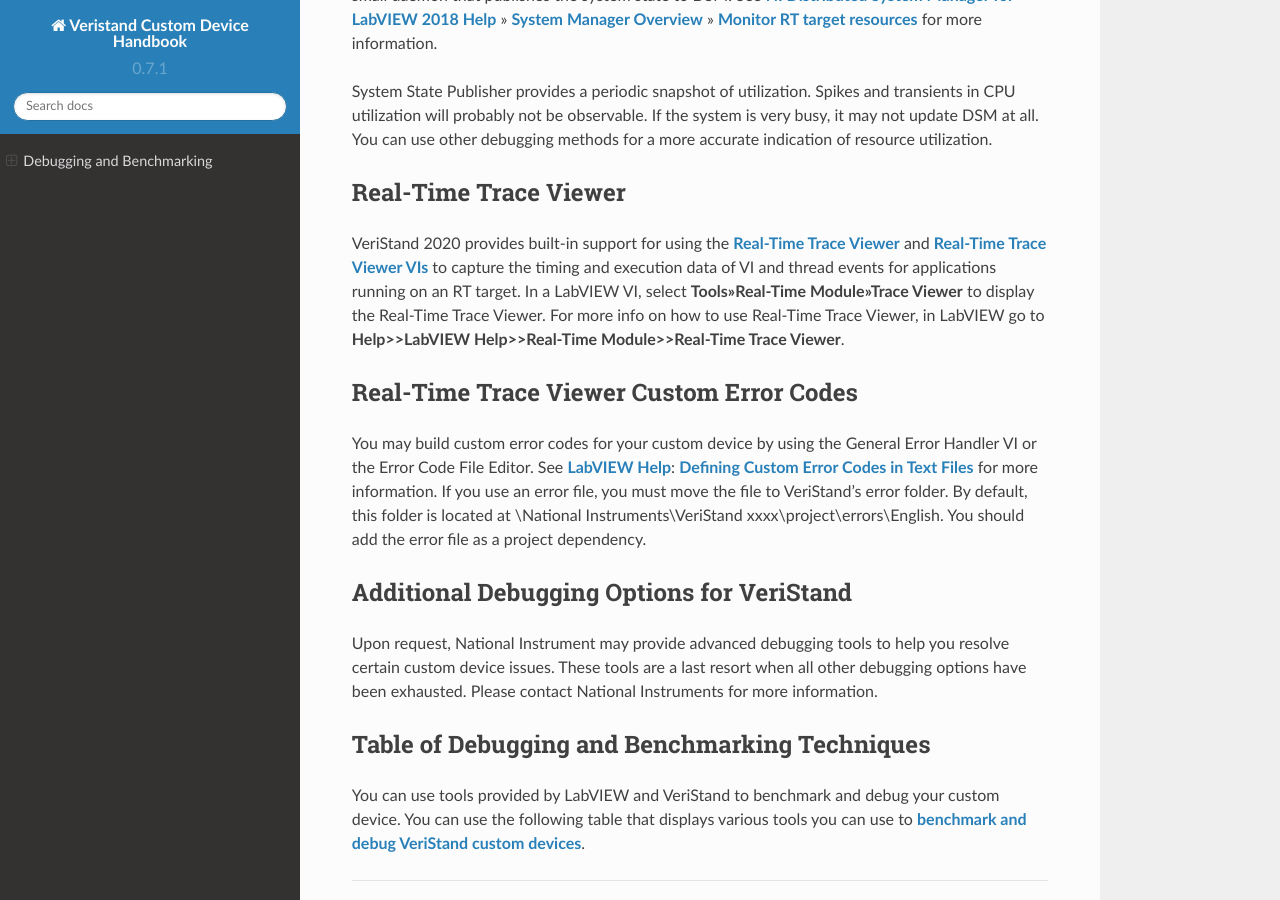
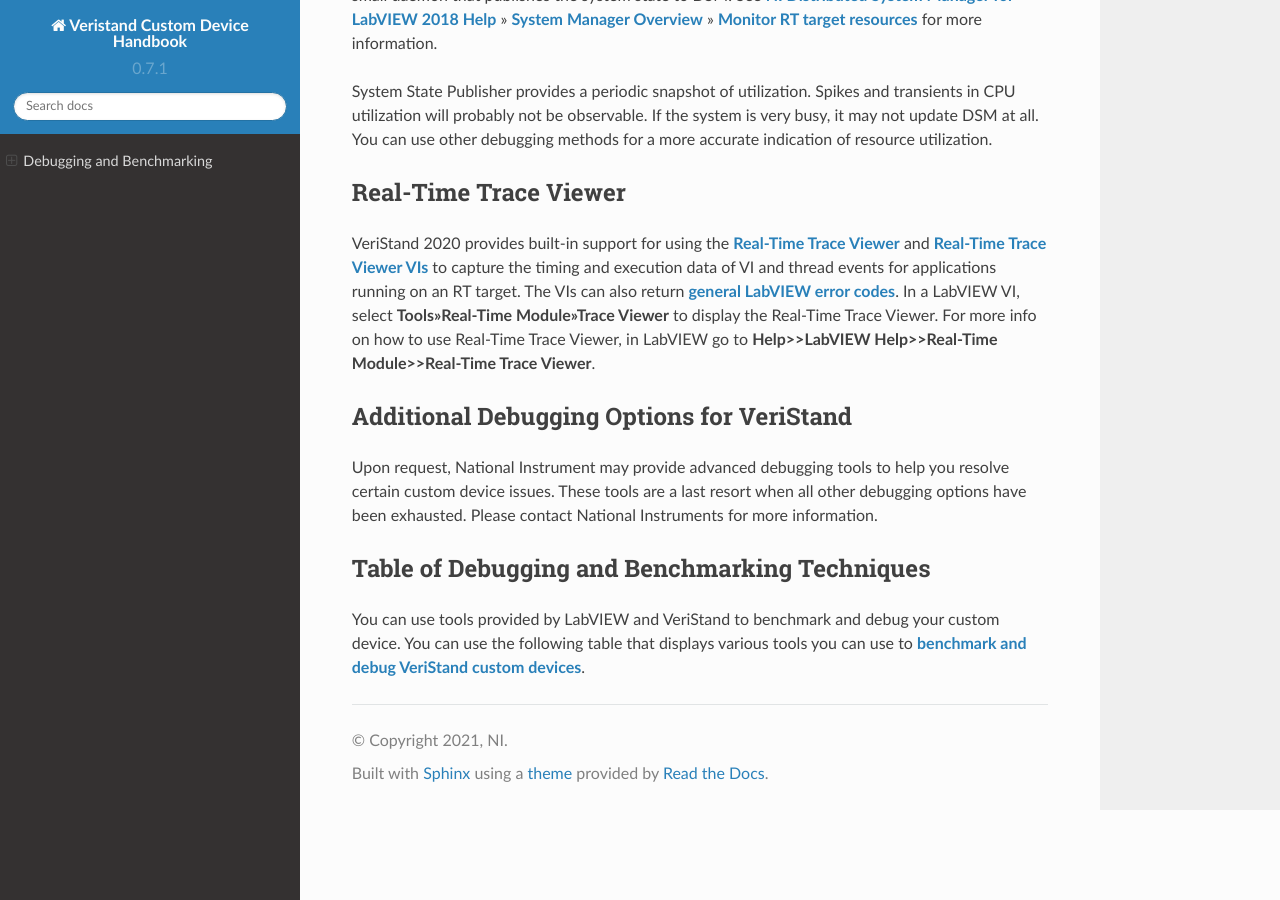
Before and after one commit to ni/niveristand-custom-device-handbook, a Sphinx documentation site: the page built from docs/LabVIEW_Debugging_Techniques.md, in a window 1280 px wide and 900 px high, scrolled down 3398 px. Built offline with Sphinx 7.4.7 and the Read the Docs theme 2.0.0, drawn with Linux system fonts in a browser that asks for light colours.

Commit message:
removed the section Real-Time Trace Viewer Custom Error Codes and added info on the error codes in the real-time trace viewer

```diff
--- a/docs/LabVIEW_Debugging_Techniques.md
+++ b/docs/LabVIEW_Debugging_Techniques.md
@@ -80,12 +80,7 @@
 
 #### Real-Time Trace Viewer
 
-VeriStand 2020 provides built-in support for using the **[Real-Time Trace Viewer](https://zone.ni.com/reference/en-XX/help/370715P-01/lvtracehelp/lv_tracetoolkit_help/)** and **[Real-Time Trace Viewer VIs](https://zone.ni.com/reference/en-XX/help/370715P-01/lvtrace/tracetoolkitvis_pal/)** to capture the timing and execution data of VI and thread events for applications running on an RT target. In a LabVIEW VI, select **Tools»Real-Time Module»Trace Viewer** to display the Real-Time Trace Viewer. For more info on how to use Real-Time Trace Viewer, in LabVIEW go to **Help>>LabVIEW Help>>Real-Time Module>>Real-Time Trace Viewer**.
-
-#### Real-Time Trace Viewer Custom Error Codes
-
-You may build custom error codes for your custom device by using the General Error Handler VI or the Error Code File Editor. See **[LabVIEW Help](https://zone.ni.com/reference/en-XX/help/371361G-01/)**: **[Defining Custom Error Codes in Text Files](https://zone.ni.com/reference/en-XX/help/371361G-01/lvhowto/def_custom_error_text/)** for more information. If you use an error file, you must move the file to VeriStand’s error folder. By default, this folder is located at <Program Files>\National Instruments\VeriStand xxxx\project\errors\English. You should add the error file as a project dependency.
-
+VeriStand 2020 provides built-in support for using the **[Real-Time Trace Viewer](https://zone.ni.com/reference/en-XX/help/370715P-01/lvtracehelp/lv_tracetoolkit_help/)** and **[Real-Time Trace Viewer VIs](https://zone.ni.com/reference/en-XX/help/370715P-01/lvtrace/tracetoolkitvis_pal/)** to capture the timing and execution data of VI and thread events for applications running on an RT target. The VIs can also return **[general LabVIEW error codes](https://zone.ni.com/reference/en-XX/help/371361R-01/lverror/misc_lv_error_codes/)**. In a LabVIEW VI, select **Tools»Real-Time Module»Trace Viewer** to display the Real-Time Trace Viewer. For more info on how to use Real-Time Trace Viewer, in LabVIEW go to **Help>>LabVIEW Help>>Real-Time Module>>Real-Time Trace Viewer**.
 
 #### Additional Debugging Options for VeriStand
 Upon request, National Instrument may provide advanced debugging tools to help you resolve certain custom device issues. These tools are a last resort when all other debugging options have been exhausted. Please contact National Instruments for more information.
```
